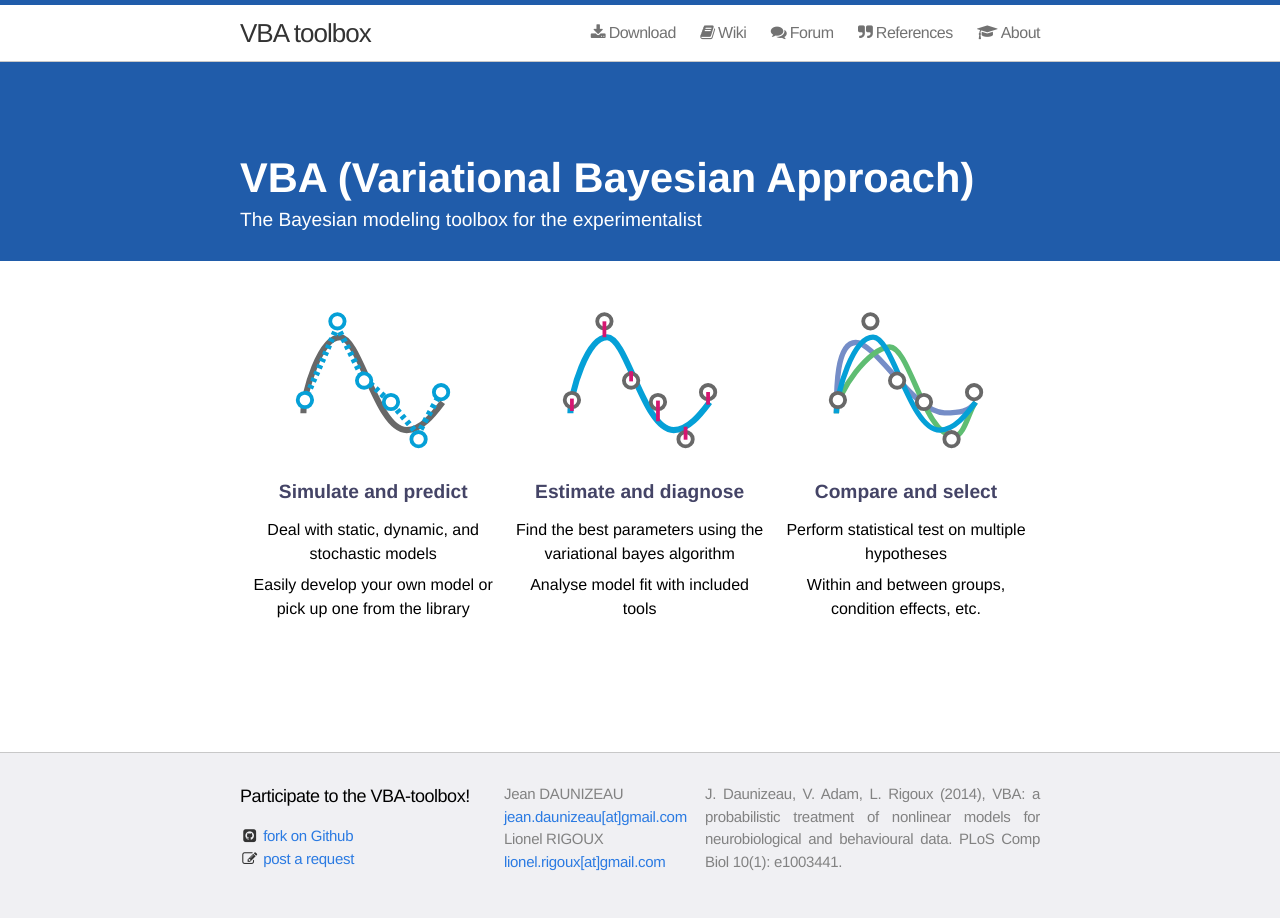
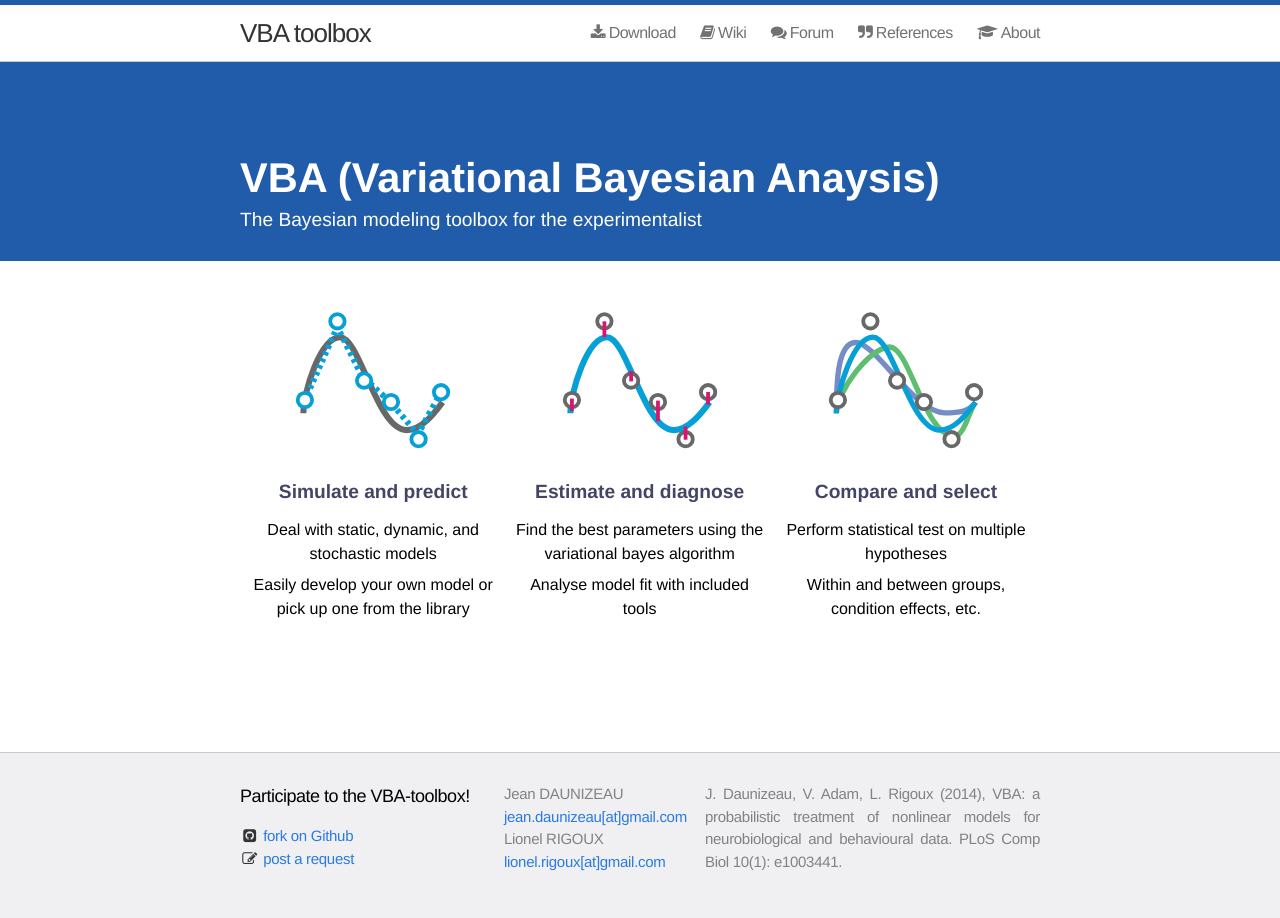
Before and after one commit to MBB-team/VBA-toolbox, a Jekyll site: the page built from index.html, in a window 1280 px wide. Built offline with Jekyll 4.4.1, drawn with Linux system fonts in a browser that asks for light colours; nearby versions of some CDN libraries.

Commit message:
Update index.html

```diff
--- a/index.html
+++ b/index.html
@@ -7,7 +7,7 @@ layout: plain
 <div id="bandeau">
           <div class="wrap">
 
-    <h1>VBA (Variational Bayesian Approach)</h1>
+    <h1>VBA (Variational Bayesian Anaysis)</h1>
     <p>
     The Bayesian modeling toolbox for the experimentalist
     </p>
```
